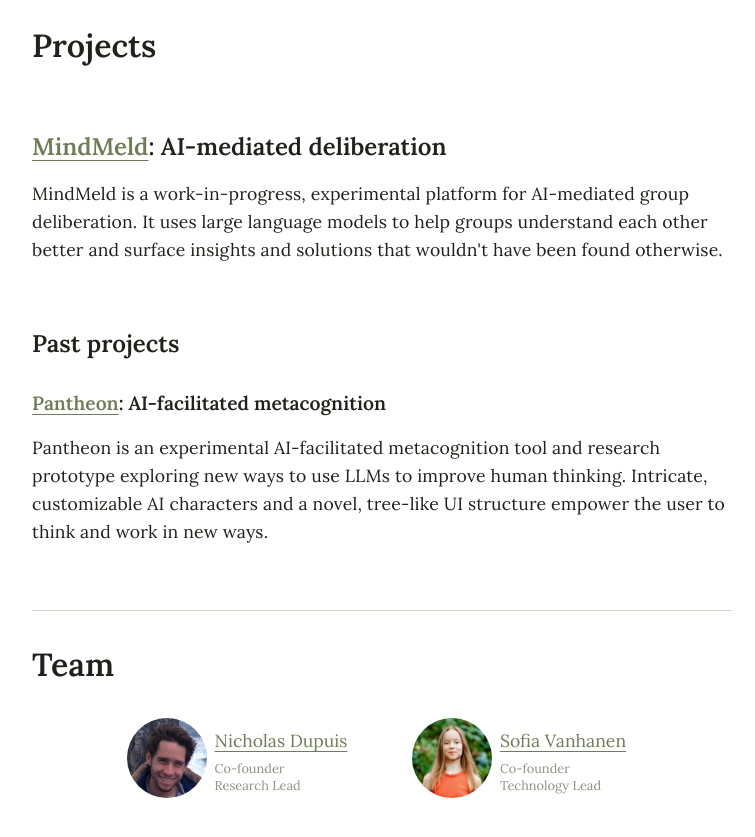
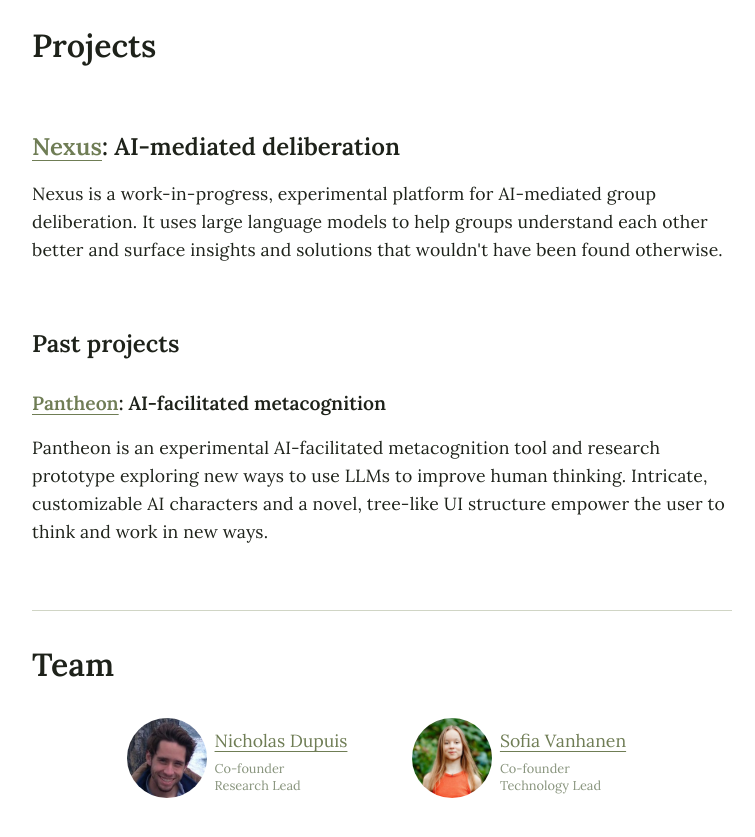
Before and after one commit to sofvanh/mosaic-labs-website, a plain HTML site: page index.html in a window 1280 px wide. Shown: the part 1180-2017 px from the top of the page, without its empty margins (258-1013 px from the left). Drawn offline with Linux system fonts and the light colour scheme.

Commit message:
Update 'MindMeld' -> Nexus

```diff
--- a/index.html
+++ b/index.html
@@ -139,10 +139,10 @@
             <div style="margin: calc(var(--spacing-unit) * 4) 0">
                 <div style="margin: calc(var(--spacing-unit) * 4) 0">
                     <h3>
-                        <a href="https://mindmeldtool.netlify.app">MindMeld</a>: AI-mediated deliberation
+                        <a href="https://nexus-tool.com">Nexus</a>: AI-mediated deliberation
                     </h3>
                     <p>
-                        MindMeld is a work-in-progress, experimental platform for AI-mediated group deliberation. It
+                        Nexus is a work-in-progress, experimental platform for AI-mediated group deliberation. It
                         uses
                         large language models to help groups understand each other better and surface insights and
                         solutions
```
